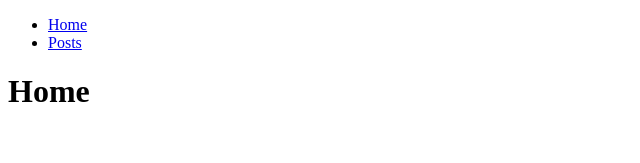
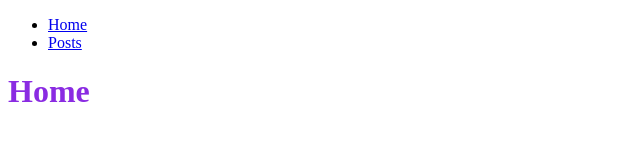
Before and after one commit to seva32/react-server-webpack4up, a React app: page / in a window 1280 px wide. Shown: the top 163 px of the page, without its empty margins (0-640 px from the left). Built offline with nearby package versions, Linux system fonts and the light colour scheme.

Commit message:
css loader

```diff
--- a/package.json
+++ b/package.json
@@ -28,7 +28,7 @@
     "@hot-loader/react-dom": "^16.13.0",
     "babel-loader": "^8.1.0",
     "compression": "^1.7.4",
-    "css-loader": "^0.28.7",
+    "css-loader": "^3.5.3",
     "dotenv": "^8.2.0",
     "express": "^4.17.1",
     "html-webpack-plugin": "^4.3.0",
--- a/src/common/App/App.css
+++ /dev/null
@@ -1,3 +0,0 @@
-:local(.title) {
-  color: cornflowerblue;
-}
--- a/src/common/Home/Home.jsx
+++ b/src/common/Home/Home.jsx
@@ -1,5 +1,6 @@
 import React from "react";
 import { Helmet } from "react-helmet-async";
+import "./home.css";
 
 const Home = () => (
   <div>
--- /dev/null
+++ b/src/common/Home/home.css
@@ -0,0 +1,3 @@
+h1 {
+  color: blueviolet;
+}
```
Also changed, not shown: 1 other file (tests, documents, lock files or other folders).
